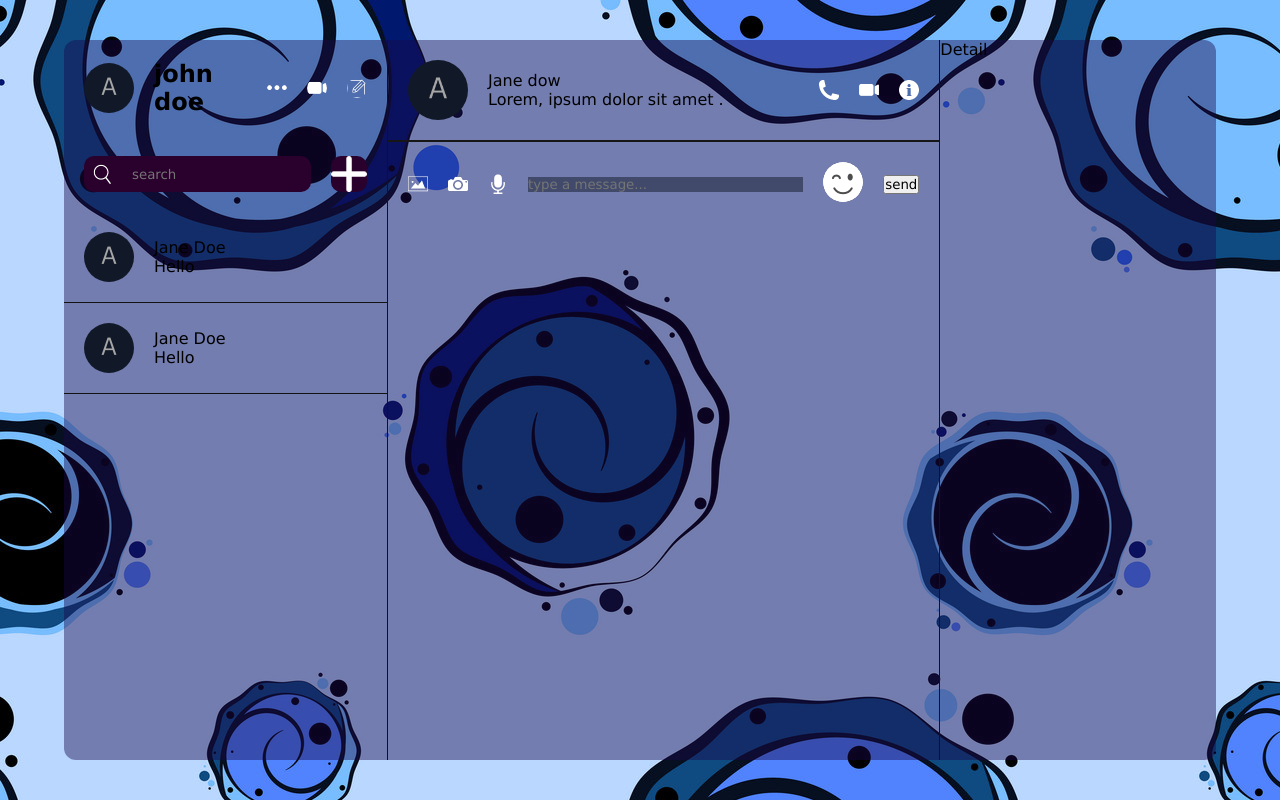
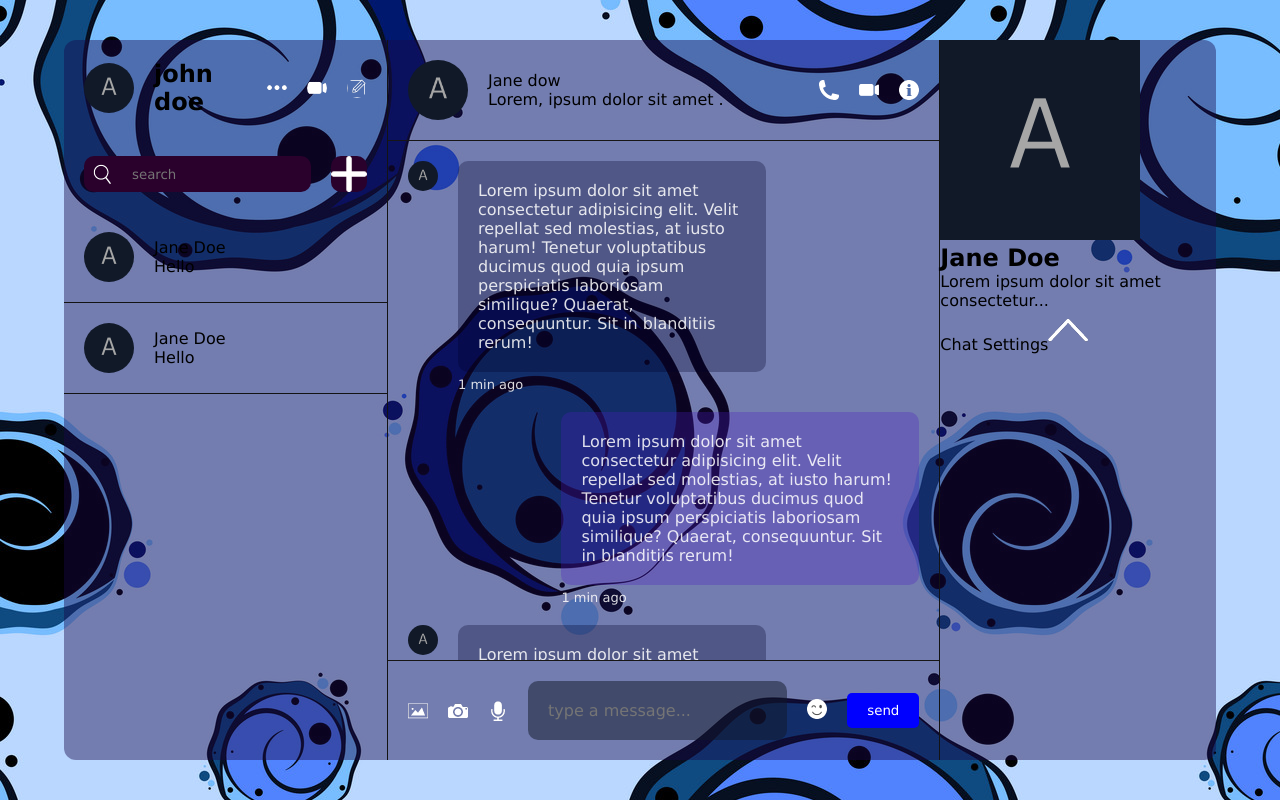
Before and after one commit to Ragnarloki/chat_app, a React (Vite) app: page / in a window 1280 px wide. Built offline with nearby package versions, Linux system fonts and the light colour scheme.

Commit message:
commited

```diff
--- a/package.json
+++ b/package.json
@@ -4,12 +4,13 @@
   "version": "0.0.0",
   "type": "module",
   "scripts": {
-    "dev": "vite",
+    "dev": "vite --host",
     "build": "vite build",
     "lint": "eslint . --ext js,jsx --report-unused-disable-directives --max-warnings 0",
     "preview": "vite preview"
   },
   "dependencies": {
+    "emoji-picker-react": "^4.9.3",
     "react": "^18.2.0",
     "react-dom": "^18.2.0"
   },
--- a/src/Components/chat/Chat.jsx
+++ b/src/Components/chat/Chat.jsx
@@ -1,7 +1,14 @@
-import React from 'react'
+import React, { useState } from 'react'
 import "./chat.css"
+import EmojiPicker from 'emoji-picker-react'
+function Chat() {
+  const [open,setOprn]=useState(false);
+  const [text,setText]=useState("");
+  const handleEmoji = e=>{
+    setText((prev) =>prev +e.emoji);
 
-function Chat() {
+  }
+  console.log(text)
   return (
     <div className='chat'>
       <div className="top">
@@ -20,17 +27,94 @@ function Chat() {
             <img src="./info.png" alt="" />
           </div>
       </div>
-      <div className="center"></div>
+      <div className="center">
+        <div className="message">
+          <img src="./avatar.png" alt="" />
+          <div className="texts">
+            <p>Lorem ipsum dolor sit amet consectetur adipisicing elit. Velit
+               repellat sed molestias, at iusto harum! Tenetur voluptatibus
+                ducimus quod quia ipsum perspiciatis laboriosam similique? Quaerat, consequuntur. Sit in blanditiis rerum!</p>
+            <span>1 min ago</span>
+
+          </div>
+        </div>
+
+        <div className="message own">
+
+          <div className="texts">
+            <p>Lorem ipsum dolor sit amet consectetur adipisicing elit. Velit
+               repellat sed molestias, at iusto harum! Tenetur voluptatibus
+                ducimus quod quia ipsum perspiciatis laboriosam similique? Quaerat, consequuntur. Sit in blanditiis rerum!</p>
+            <span>1 min ago</span>
+
+          </div>
+        </div>
+
+        <div className="message">
+          <img src="./avatar.png" alt="" />
+          <div className="texts">
+            <p>Lorem ipsum dolor sit amet consectetur adipisicing elit. Velit
+               repellat sed molestias, at iusto harum! Tenetur voluptatibus
+                ducimus quod quia ipsum perspiciatis laboriosam similique? Quaerat, consequuntur. Sit in blanditiis rerum!</p>
+            <span>1 min ago</span>
+
+          </div>
+        </div>
+
+
+        <div className="message own">
+
+          <div className="texts">
+            <p>Lorem ipsum dolor sit amet consectetur adipisicing elit. Velit
+               repellat sed molestias, at iusto harum! Tenetur voluptatibus
+                ducimus quod quia ipsum perspiciatis laboriosam similique? Quaerat, consequuntur. Sit in blanditiis rerum!</p>
+            <span>1 min ago</span>
+
+          </div>
+        </div>
+
+
+        <div className="message">
+          <img src="./avatar.png" alt="" />
+          <div className="texts">
+            <p>Lorem ipsum dolor sit amet consectetur adipisicing elit. Velit
+               repellat sed molestias, at iusto harum! Tenetur voluptatibus
+                ducimus quod quia ipsum perspiciatis laboriosam similique? Quaerat, consequuntur. Sit in blanditiis rerum!</p>
+            <span>1 min ago</span>
+
+          </div>
+        </div>
+
+
+        <div className="message own">
+
+          <div className="texts">
+            <p>Lorem ipsum dolor sit amet consectetur adipisicing elit. Velit
+               repellat sed molestias, at iusto harum! Tenetur voluptatibus
+                ducimus quod quia ipsum perspiciatis laboriosam similique? Quaerat, consequuntur. Sit in blanditiis rerum!</p>
+            <span>1 min ago</span>
+
+          </div>
+        </div>
+
+      </div>
+
+
       <div className="bottom">
           <div className="icons">
           <img src="./img.png" alt="" />
             <img src="./camera.png" alt="" />
             <img src="./mic.png" alt="" />
           </div>
-          <input type="text" placeholder='type a message...'/>
+          <input type="text" value={text} placeholder='type a message...' onChange={(e) => setText(e.target.value)}/>
           <div className="emoji">
-            <img src="./emoji.png" alt="" />
-          </div>
+            <img src="./emoji.png" alt="" onClick={()=>setOprn((prev)=> !prev)}/>
+           <div className="picker">
+
+            <EmojiPicker open={open} onEmojiClick={handleEmoji}/>
+
+           </div>
+           </div>
           <button className='sendButton'>send</button>
       </div>
     </div>
--- a/src/Components/chat/chat.css
+++ b/src/Components/chat/chat.css
@@ -1,8 +1,15 @@
+*{
+    -ms-overflow-style: none;
+}
+::-webkit-scrollbar {
+    display: none;
+}
 .chat{
     flex: 2;
     border-left: 1px solid rgb(19, 19, 19);
     border-right: 1px solid rgb(19, 19, 19);
-
+    display: flex;
+    flex-direction: column;
     height: 100%;
     .top{
         padding: 20px;
@@ -49,7 +56,52 @@
         }
     }
     .center{
+       padding: 20px;
+       flex: 1;
+       overflow: scroll;
+       display: flex;
+       flex-direction: column;
+       gap: 20px;
+       .message{
+        max-width: 70%;
+        display: flex;
+        gap: 20px;
 
+        &.own{
+            align-self: flex-end;
+
+            .texts{
+                p{
+                   background-color: rgba(76, 30, 193, 0.301);
+                   border-radius: 10px;
+                }
+            }
+        }
+        img{
+          width: 30px;
+          height: 30px;
+          border-radius: 50%;
+          object-fit: cover;
+        }
+        .texts{
+            flex:1;
+            display:flex;
+            flex-direction: column;
+            gap: 5px;
+            color: rgba(255, 255, 255, 0.855);
+
+            p{
+                padding: 20px;
+                background-color: rgba(3, 3, 40, 0.3);
+                border-radius: 10px;
+
+            }
+            span{
+                font-size: 13px;
+
+            }
+        }
+    }
     }
     .bottom{
         padding: 20px;
@@ -58,15 +110,18 @@
         justify-content: space-between;
         border-top: 1px solid rgb(23, 22, 22);
         gap: 20px;
+        margin-top: auto;
+
         .icons{
             display: flex;
             gap: 20px;
 
-            img{
-                width: 20px;
-                height: 20px;
-                cursor: pointer;
-            }
+
+        }
+         img{
+            width: 20px;
+            height: 20px;
+            cursor: pointer;
         }
         input{
             flex: 1;
@@ -74,7 +129,26 @@
             border: none;
             outline: none;
             color: white ;
+            padding: 20px;
+            border-radius: 10px;
+            font-size: 16px;
+        }
+        .emoji{
+            position: relative;
 
+            .picker{
+                position: absolute;
+                bottom: 50px;
+                left: 0;
+            }
+        }
+        .sendButton{
+            background-color: blue;
+            color: white;
+            padding: 10px 20px;
+            border: none;
+            border-radius: 5px;
+            cursor: pointer;
         }
     }
 }
--- a/src/Components/detail/Detail.jsx
+++ b/src/Components/detail/Detail.jsx
@@ -3,7 +3,20 @@ import "./detail.css"
 
 function Detail() {
   return (
-    <div className='detail'>Detail
+    <div className='detail'>
+      <div className="user">
+        <img src="./avatar.png" alt="" />
+        <h2>Jane Doe</h2>
+        <p>Lorem ipsum dolor sit amet consectetur...</p>
+      </div>
+      <div className="info">
+        <div className="option">
+          <div className="title">
+            <span>Chat Settings</span>
+            <img src="./arrowup.png" alt="" />
+          </div>
+        </div>
+      </div>
   </div>
   )
 }
```
Also changed, not shown: 1 other file (tests, documents, lock files or other folders).
